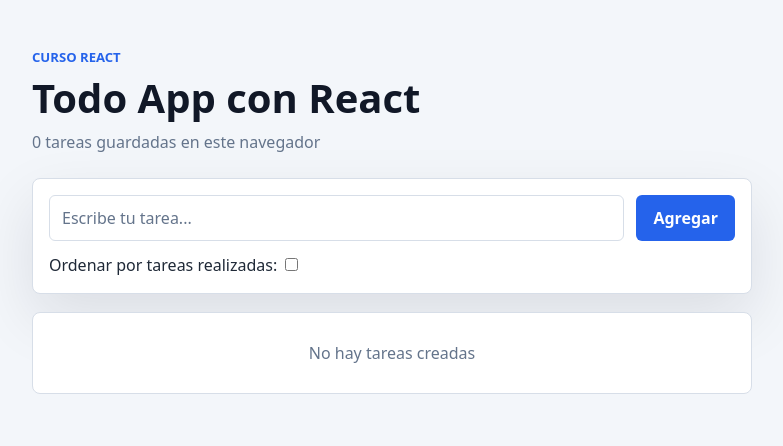
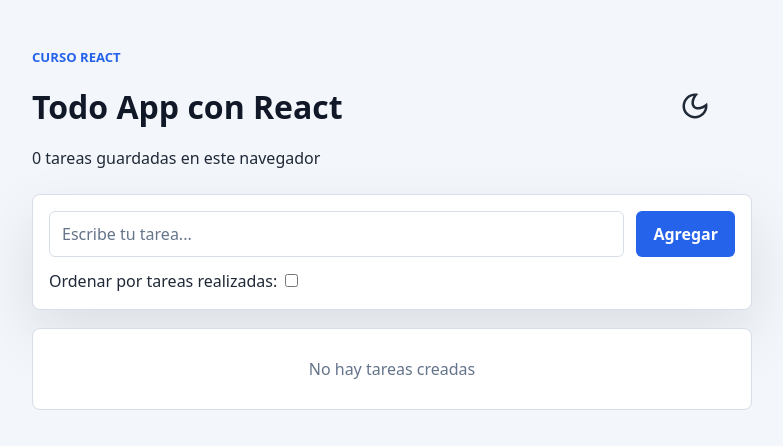
Before and after one commit to MDMGN/todo-react, a React (Vite) app: page / in a window 1280 px wide. Shown: the top 446 px of the page, without its empty margins (248-1031 px from the left). Built offline with nearby package versions, Linux system fonts and the light colour scheme.

Commit message:
feat: implement dark mode functionality with theme context and related components

```diff
--- a/src/App.css
+++ b/src/App.css
@@ -2,9 +2,14 @@
   width: min(100%, 760px);
   margin: 0 auto;
   padding: 48px 20px;
+  &.dark{
+    background-color: #282323;
+  }
 }
 
 .app-header {
+  display: flex;
+  justify-content: space-between;
   margin-bottom: 24px;
 }
 
@@ -20,6 +25,12 @@
   margin: 0;
   font-size: 2.5rem;
   font-weight: 800;
+}
+
+.text{
+  &.dark{
+    color: #ffffff;
+  }
 }
 
 .app-summary {
@@ -186,3 +197,34 @@
     width: 100%;
   }
 }
+
+.app-btn-darkMode-container{
+  display: flex;
+  justify-content: center;
+  align-items: center;
+  min-width: 10%;
+}
+.btn-darkMode{
+  width: 100%;
+  cursor: pointer;
+  svg{
+    animation: showDarkMode 500ms ease-in ;
+      width: 30px;
+      height: 30px;
+    }
+
+    &.moon{
+      filter: invert(100%);
+    }
+  transition: transform 100ms;
+}
+
+@keyframes showDarkMode {
+  10%{
+    transform: translateY(-30px);
+  }
+
+  100%{
+    transform: translateY(0);
+  }
+}
--- a/src/App.jsx
+++ b/src/App.jsx
@@ -5,9 +5,12 @@
 import EmptyMessage from "./components/EmptyMessage";
 import { useContext, useRef } from "react";
 import { TODOContext } from "./context/TODOContext";
+import DarkModeButton from "./components/DarkModeButton";
+import useTheme from "./theme/useTheme";
 
 function App() {
   const inputRef = useRef();
+  const currentTheme = useTheme();
 
   const {
     todos,
@@ -17,7 +20,8 @@
     sortTodosCompleted,
   } = useContext(TODOContext);
 
-  function handleAddTodo() {
+  function handleAddTodo(e) {
+    e.preventDefault();
     addTodo({
       title: inputRef.current.value.trim(),
       onCompleted: () => {
@@ -31,14 +35,21 @@
   const todoCounter = todos.length === 1 ? "1 tarea" : `${todos.length} tareas`;
 
   return (
-    <main className="App">
+    <main className={currentTheme.app}>
       <header className="app-header">
-        <p className="app-label">Curso React</p>
-        <h1 className="title">Todo App con React</h1>
-        <p className="app-summary">{todoCounter} guardadas en este navegador</p>
+        <div>
+          <p className="app-label">Curso React</p>
+          <h1 className={currentTheme.title}>Todo App con React</h1>
+          <p className={currentTheme.appSummary}>
+            {todoCounter} guardadas en este navegador
+          </p>
+        </div>
+        <div className="app-btn-darkMode-container">
+          <DarkModeButton />
+        </div>
       </header>
 
-      <form className="todo-form">
+      <form className={currentTheme.todoForm}>
         <label className="sr-only" htmlFor="new-todo">
           Nueva tarea
         </label>
@@ -52,7 +63,7 @@
           valueInitial=""
         />
         <Button
-          type="button"
+          type="submit"
           title="Agregar"
           variant="primary"
           onClick={handleAddTodo}
@@ -71,7 +82,10 @@
         {isEmptyTodoList ? (
           <EmptyMessage />
         ) : (
-          <TodoList todos={isSortCompleted ? sortTodosCompleted : todos} />
+          <TodoList
+            todos={isSortCompleted ? sortTodosCompleted : todos}
+            theme={currentTheme}
+          />
         )}
       </section>
     </main>
--- /dev/null
+++ b/src/components/DarkModeButton.jsx
@@ -0,0 +1,25 @@
+import { useContext } from "react";
+import { ThemeContext } from "../context/ThemeContext";
+import SunIcon from "./SunIcon";
+import MoonIcon from "./MoonIcon";
+import useTheme from "../theme/useTheme";
+
+export default function DarkModeButton() {
+  const { theme, setTheme } = useContext(ThemeContext);
+  const currentTheme = useTheme();
+
+  return (
+    <span
+      className="btn-darkMode"
+      onClick={() => {
+        setTheme(theme === "dark" ? "light" : "dark");
+      }}
+    >
+      {theme === "dark" ? (
+        <SunIcon theme={currentTheme} />
+      ) : (
+        <MoonIcon theme={currentTheme} />
+      )}
+    </span>
+  );
+}
--- /dev/null
+++ b/src/components/MoonIcon.jsx
@@ -0,0 +1,20 @@
+export default function MoonIcon({ theme }) {
+  console.log({ mooon: theme.moon });
+  return (
+    <svg
+      className={theme.moon}
+      width="24"
+      height="24"
+      viewBox="0 0 24 24"
+      fill="none"
+      xmlns="http://www.w3.org/2000/svg"
+    >
+      <path
+        fill-rule="evenodd"
+        clip-rule="evenodd"
+        d="M12.2256 2.00253C9.59172 1.94346 6.93894 2.9189 4.92893 4.92891C1.02369 8.83415 1.02369 15.1658 4.92893 19.071C8.83418 22.9763 15.1658 22.9763 19.0711 19.071C21.0811 17.061 22.0565 14.4082 21.9975 11.7743C21.9796 10.9772 21.8669 10.1818 21.6595 9.40643C21.0933 9.9488 20.5078 10.4276 19.9163 10.8425C18.5649 11.7906 17.1826 12.4053 15.9301 12.6837C14.0241 13.1072 12.7156 12.7156 12 12C11.2844 11.2844 10.8928 9.97588 11.3163 8.0699C11.5947 6.81738 12.2094 5.43511 13.1575 4.08368C13.5724 3.49221 14.0512 2.90664 14.5935 2.34046C13.8182 2.13305 13.0228 2.02041 12.2256 2.00253ZM17.6569 17.6568C18.9081 16.4056 19.6582 14.8431 19.9072 13.2186C16.3611 15.2643 12.638 15.4664 10.5858 13.4142C8.53361 11.362 8.73568 7.63895 10.7814 4.09281C9.1569 4.34184 7.59434 5.09193 6.34315 6.34313C3.21895 9.46732 3.21895 14.5326 6.34315 17.6568C9.46734 20.781 14.5327 20.781 17.6569 17.6568Z"
+        fill="currentColor"
+      />
+    </svg>
+  );
+}
--- /dev/null
+++ b/src/components/SunIcon.jsx
@@ -0,0 +1,24 @@
+export default function SunIcon() {
+  return (
+    <svg
+      width="24"
+      height="24"
+      viewBox="0 0 24 24"
+      fill="none"
+      xmlns="http://www.w3.org/2000/svg"
+    >
+      <path
+        fill-rule="evenodd"
+        clip-rule="evenodd"
+        d="M12 16C14.2091 16 16 14.2091 16 12C16 9.79086 14.2091 8 12 8C9.79086 8 8 9.79086 8 12C8 14.2091 9.79086 16 12 16ZM12 18C15.3137 18 18 15.3137 18 12C18 8.68629 15.3137 6 12 6C8.68629 6 6 8.68629 6 12C6 15.3137 8.68629 18 12 18Z"
+        fill="currentColor"
+      />
+      <path
+        fill-rule="evenodd"
+        clip-rule="evenodd"
+        d="M11 0H13V4.06189C12.6724 4.02104 12.3387 4 12 4C11.6613 4 11.3276 4.02104 11 4.06189V0ZM7.0943 5.68018L4.22173 2.80761L2.80752 4.22183L5.6801 7.09441C6.09071 6.56618 6.56608 6.0908 7.0943 5.68018ZM4.06189 11H0V13H4.06189C4.02104 12.6724 4 12.3387 4 12C4 11.6613 4.02104 11.3276 4.06189 11ZM5.6801 16.9056L2.80751 19.7782L4.22173 21.1924L7.0943 18.3198C6.56608 17.9092 6.09071 17.4338 5.6801 16.9056ZM11 19.9381V24H13V19.9381C12.6724 19.979 12.3387 20 12 20C11.6613 20 11.3276 19.979 11 19.9381ZM16.9056 18.3199L19.7781 21.1924L21.1923 19.7782L18.3198 16.9057C17.9092 17.4339 17.4338 17.9093 16.9056 18.3199ZM19.9381 13H24V11H19.9381C19.979 11.3276 20 11.6613 20 12C20 12.3387 19.979 12.6724 19.9381 13ZM18.3198 7.0943L21.1923 4.22183L19.7781 2.80762L16.9056 5.6801C17.4338 6.09071 17.9092 6.56608 18.3198 7.0943Z"
+        fill="currentColor"
+      />
+    </svg>
+  );
+}
--- a/src/components/TodoItem.jsx
+++ b/src/components/TodoItem.jsx
@@ -4,7 +4,7 @@
 import { useContext } from "react";
 import { TODOContext } from "../context/TODOContext";
 
-export default function TodoItem({ todo }) {
+export default function TodoItem({ todo, theme }) {
   const { updateTodo, removeTodo } = useContext(TODOContext);
   const { id, title } = todo;
   const { isEditing, onEdit, inputRef } = useTodo(todo, updateTodo);
@@ -23,7 +23,7 @@
         id={`todo-${id}`}
         name={`todo-${id}`}
         ref={inputRef}
-        className="todo-item-input"
+        className={theme.todoItemInput}
         readOnly={!isEditing}
         valueInitial={title}
         ariaLabel={`Tarea: ${title}`}
--- a/src/components/TodoList.jsx
+++ b/src/components/TodoList.jsx
@@ -1,10 +1,10 @@
 import TodoItem from "./TodoItem";
 
-export default function TodoList({ todos }) {
+export default function TodoList({ todos, theme }) {
   return (
-    <ul className="todo-list">
+    <ul className={theme.todoList}>
       {todos.map((item) => (
-        <TodoItem key={item.id} todo={item} />
+        <TodoItem key={item.id} todo={item} theme={theme} />
       ))}
     </ul>
   );
--- /dev/null
+++ b/src/context/ThemeContext.jsx
@@ -0,0 +1,20 @@
+import { createContext, useState } from "react";
+
+const ThemeContext = createContext({});
+
+function ThemeProvider({ children }) {
+  const [theme, setTheme] = useState("light");
+
+  return (
+    <ThemeContext.Provider
+      value={{
+        theme,
+        setTheme,
+      }}
+    >
+      {children}
+    </ThemeContext.Provider>
+  );
+}
+
+export { ThemeContext, ThemeProvider };
--- a/src/main.jsx
+++ b/src/main.jsx
@@ -3,11 +3,14 @@
 import "./index.css";
 import App from "./App.jsx";
 import { TODOProvider } from "./context/TODOContext.jsx";
+import { ThemeProvider } from "./context/ThemeContext.jsx";
 
 createRoot(document.getElementById("root")).render(
   <StrictMode>
-    <TODOProvider>
-      <App />
-    </TODOProvider>
-  </StrictMode>,
+    <ThemeProvider>
+      <TODOProvider>
+        <App />
+      </TODOProvider>
+    </ThemeProvider>
+  </StrictMode>
 );
--- /dev/null
+++ b/src/theme/themes.js
@@ -0,0 +1,22 @@
+export const themes = {
+  dark: {
+    app: "App dark",
+    title: "text dark",
+    moon: "moon",
+    todoForm: "todo-form dark",
+    appSumary: "app-summary dark",
+    todoList: "todo-list dark",
+    text: "text dark",
+    todoItemInput: "todo-item-input dark",
+  },
+  light: {
+    app: "App",
+    title: "text",
+    moon: "",
+    todoForm: "todo-form",
+    appSumary: "app-summary dark",
+    todoList: "todo-list",
+    text: "text",
+    todoItemInput: "todo-item-input",
+  },
+};
--- /dev/null
+++ b/src/theme/useTheme.jsx
@@ -0,0 +1,9 @@
+import { useContext } from "react";
+import { ThemeContext } from "../context/ThemeContext";
+import { themes } from "./themes";
+
+export default function useTheme() {
+  const { theme } = useContext(ThemeContext);
+
+  return themes[theme /* === "dark" ? "dark" : "light" */];
+}
```
